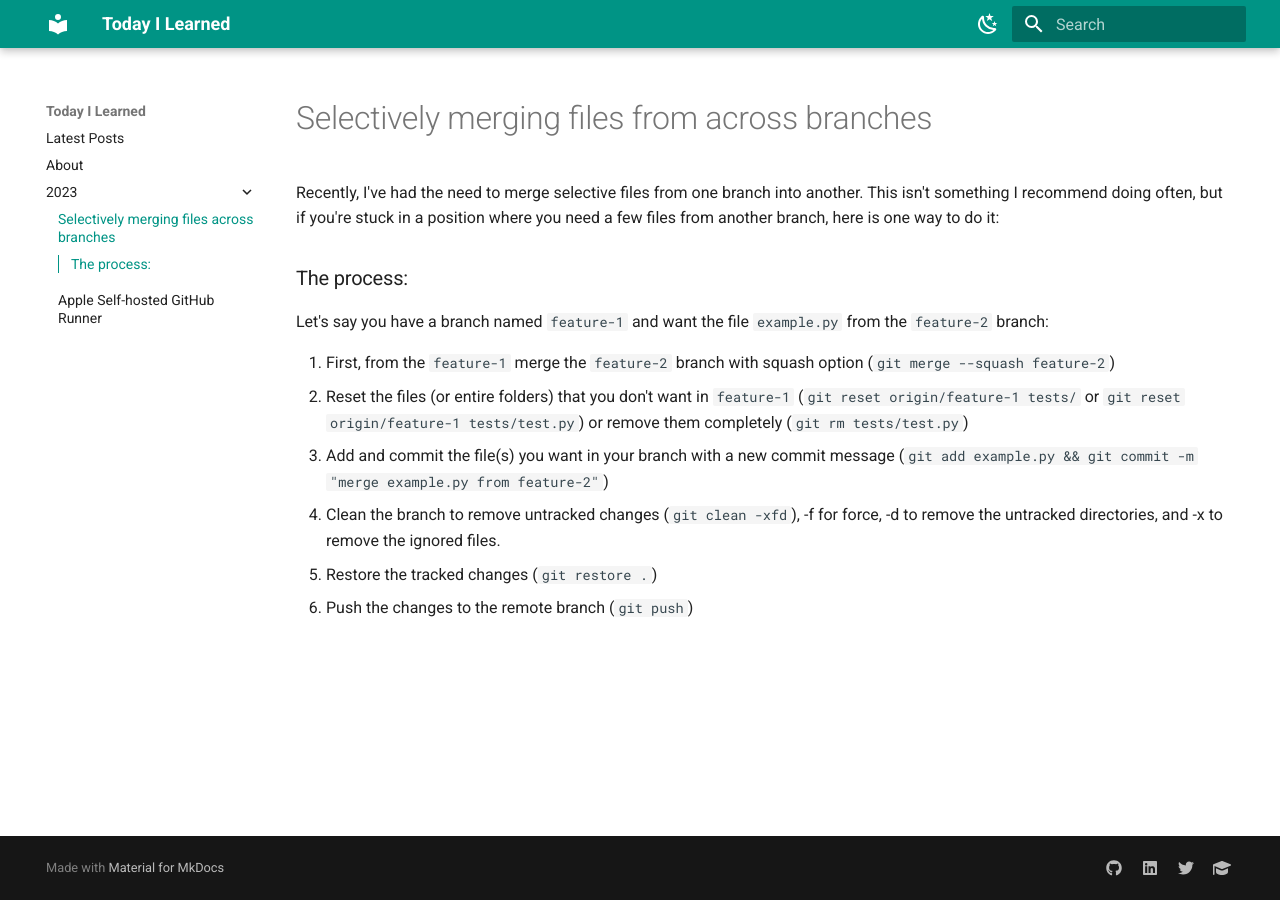
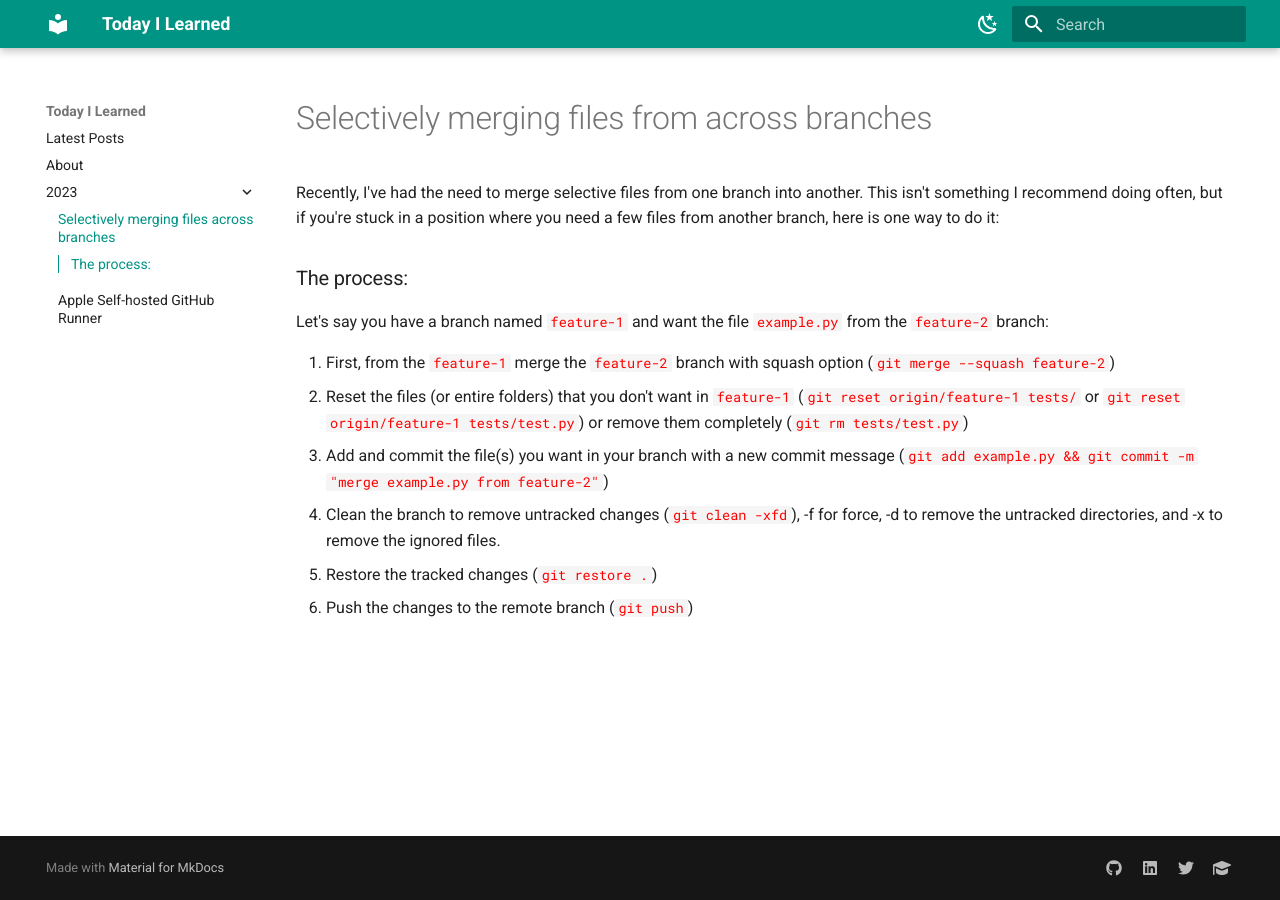
Before and after one commit to BradyPlanden/bradyplanden.github.io, an MkDocs documentation site: the page built from docs/blog/2023/git-selective-merge.md, in a window 1280 px wide. Built offline with MkDocs 1.6.1 and Material for MkDocs 9.7.7, drawn with Linux system fonts in a browser that asks for light colours; comment, search, counter and statistics services are not loaded.

Commit message:
Add extra.css, modify inline codeblock colors

```diff
--- /dev/null
+++ b/docs/stylesheets/extra.css
@@ -0,0 +1,7 @@
+.md-typeset p > code {
+    color: red;
+  }
+
+.md-typeset ol li > code {
+color: red;
+}
--- a/mkdocs.yml
+++ b/mkdocs.yml
@@ -83,6 +83,9 @@ markdown_extensions:
       custom_checkbox: true
   - pymdownx.tilde
 
+extra_css:
+  - stylesheets/extra.css
+
 plugins:
  - search
  - macros
```
